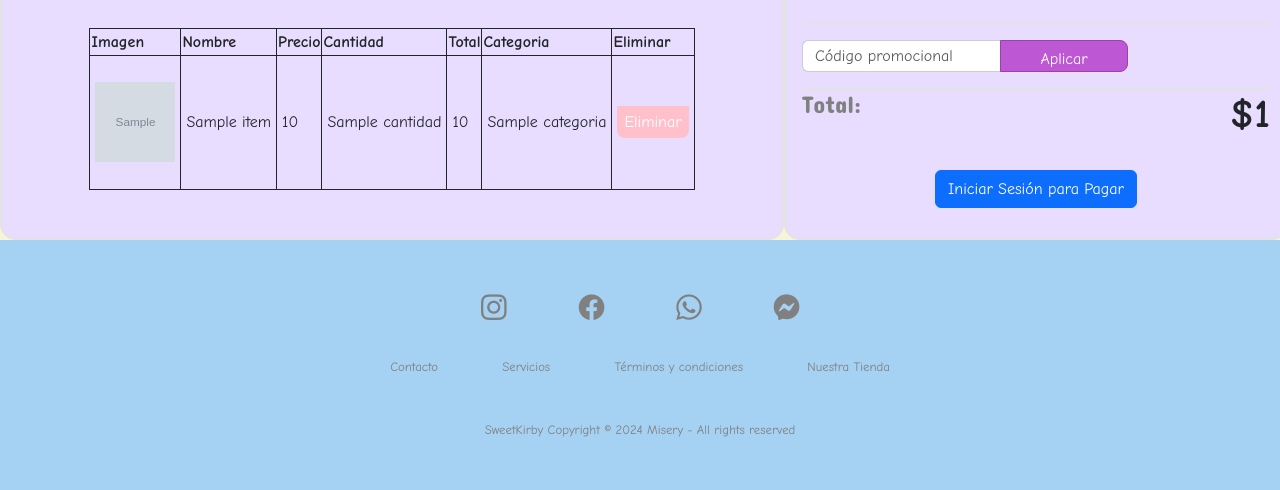
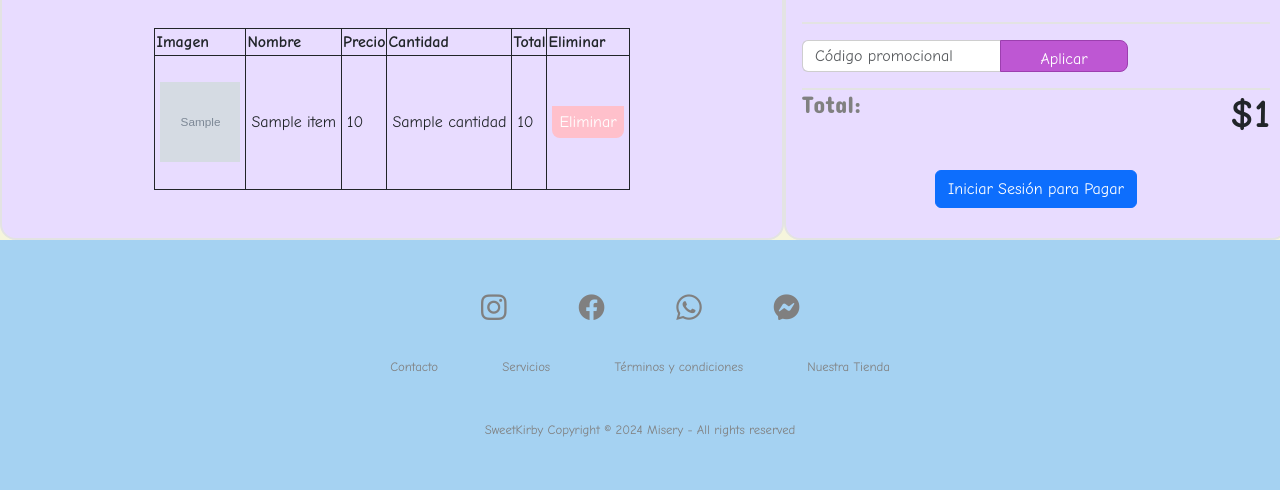
Before and after one commit to Dav-Walker/SweetKirby, a Django app: template core/templates/carrito.html in a window 1280 px wide. Shown: the part 317-807 px from the top of the page. Run offline with Django 5.2, Linux system fonts and the light colour scheme; the template is opened without the code that fills it: most values are stand-ins (such as "Sample title", 1, 10 or a date in 2020); grey boxes marked "Sample" are stand-in pictures; some web fonts are replaced.

Commit message:
categoria eliminado

```diff
--- a/core/templates/carrito.html
+++ b/core/templates/carrito.html
@@ -37,7 +37,6 @@
                                 <th>Precio</th>
                                 <th>Cantidad</th>
                                 <th>Total</th>
-                                <th>Categoria</th>
                                 <th>Eliminar</th>
                             </tr>
                         </thead>
@@ -49,7 +48,6 @@
                                 <td>{{ item.precio }}</td>
                                 <td>{{ item.cantidad }}</td>
                                 <td>{{ item.total }}</td>
-                                <td>{{ item.categoria }}</td>
                                 <td><a href="{% url 'delToCart' item.codigo %}" class="addCart">Eliminar</a></td>
                             </tr>
                             {% endfor %}
```
Also changed, not shown: db.sqlite3.
